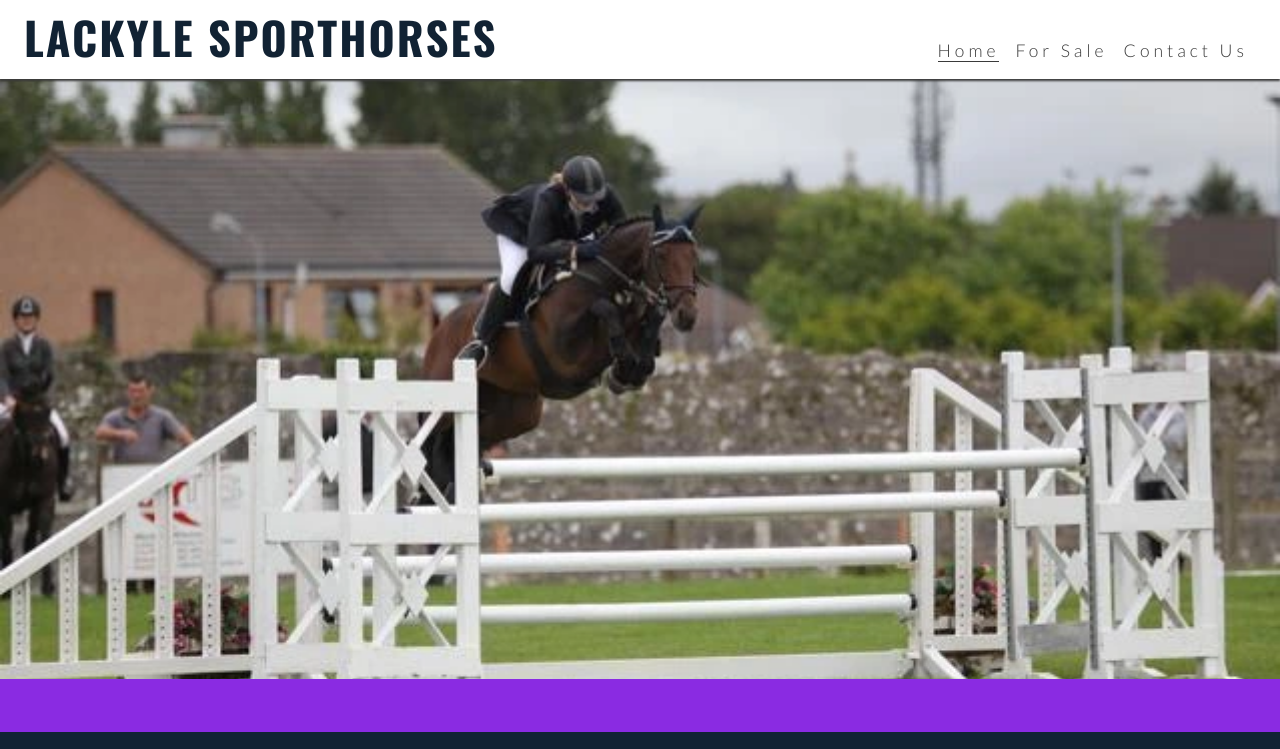
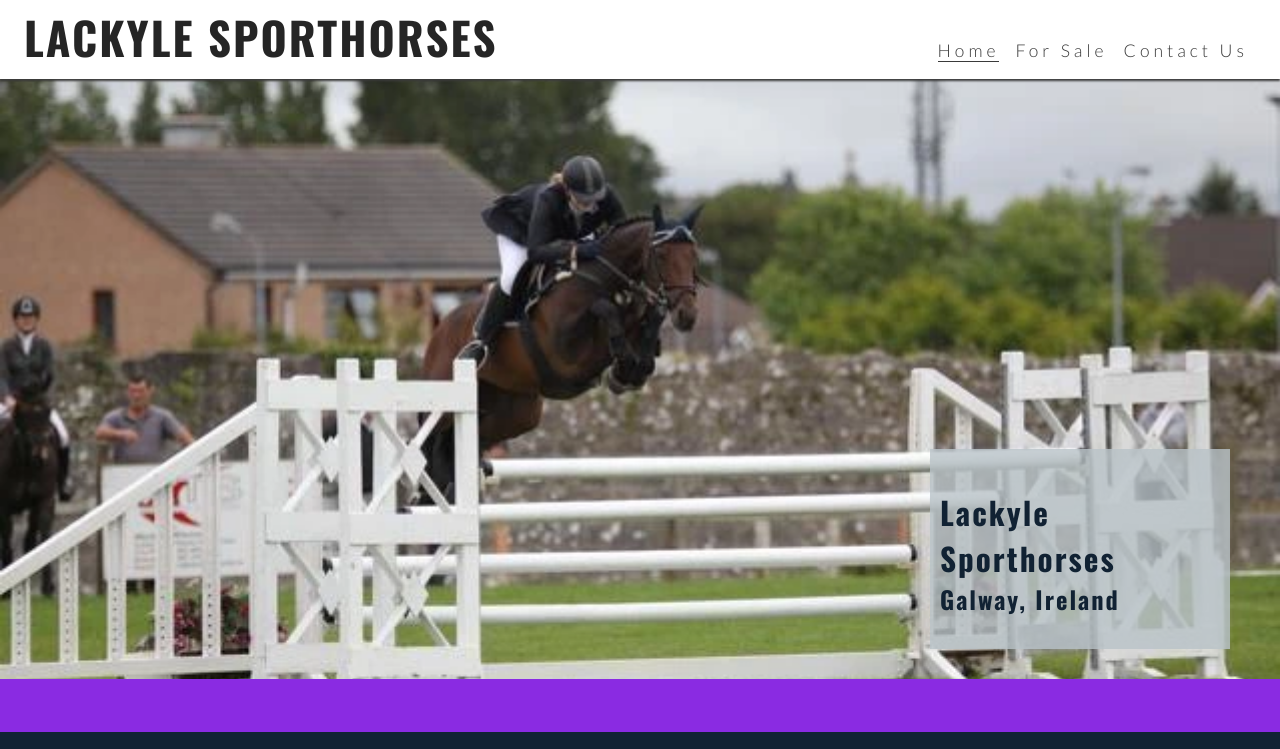
Before and after one commit to AmandaB2023/Lackyle_Sporthorses_2023_Project_1, a plain HTML site: page index.html in a window 1280 px wide. Shown: the top 749 px of the page. Drawn offline with nearby package versions, Linux system fonts and the light colour scheme.

Commit message:
Added cover text to hero image.

```diff
--- a/assets/css/style.css
+++ b/assets/css/style.css
@@ -16,6 +16,21 @@ body {
     /* Generic project styles */
     color: #3a3a3a;
     font-family: 'Lato', sans-serif;
+}
+
+h1 {
+    font-family: 'Oswald', sans-serif;
+
+    text-transform: uppercase;
+    letter-spacing: 2px;
+    color: #252525;
+}
+
+h2,
+h3 {
+    font-family: 'Oswald', sans-serif;
+    letter-spacing: 2px;
+    color: #252525;
 }
 
 /*Header*/
@@ -37,12 +52,7 @@ header a {
     color: inherit;
 }
 
-h1 {
-    font-family: 'Oswald', sans-serif;
-    text-transform: uppercase;
-    letter-spacing: 2px;
-    color: #112233;
-}
+
 
 /*This should remove the bullet points in front of the menu items and space them out*/
 #menu {
@@ -65,7 +75,7 @@ h1 {
 nav {
     position: absolute;
     background-color: #ffffff;
-    padding: 0 1 rem;
+    padding: 0 1rem;
     width: 100%;
     left: 0;
     box-shadow: 0 2px 2px #3a3a3a;
@@ -96,6 +106,35 @@ main {
     background-color: blueviolet;
     /* Add margin at the top to prevent content from being covered by the header */
     margin-top: 47px;
+}
+
+/* Hero section */
+#hero {
+    height: 600px;
+    width: 100%;
+    /*Image centered horizontally and vertically*/
+    background: url("../images/hero.webp")no-repeat center center/cover;
+    position: relative;
+}
+
+/*Text ontop on the Hero image*/
+#cover-text {
+    /* Final rgba value sets the opacity so it is semi-transparent */
+    background-color: rgba(185, 195, 200, 0.8);
+    font-size: 130%;
+    position: absolute;
+    bottom: 30px;
+    width: 80%;
+    min-height: 200px;
+    padding-top: 40px;
+    padding-left: 10px;
+
+    /*Cover text size and color*/
+}
+
+#cover-text>h2,
+#cover-text>h3 {
+    color: #112233;
 }
 
 /*Footer*/
@@ -164,12 +203,12 @@ main {
     margin-top: 79px;
 }
 
-/* Hero section */
-#hero {
-    height: 600px;
-    width: 100%;
-    background: url("../images/hero.webp")no-repeat center center/cover;
+/* Hero image */
+#cover-text {
+    width: 300px;
+    right: 50px;
 }
+
 
 /* Media Query: Large devices (laptops and desktops, 992px and up) */
 @media screen and (min-width: 992px) {
--- a/index.html
+++ b/index.html
@@ -45,7 +45,10 @@
     <!--Main-->
     <main>
         <section id="hero">
-
+            <div id="cover-text">
+                <h2>Lackyle Sporthorses</h2>
+                <h3>Galway, Ireland</h3>
+            </div>
         </section>
     </main>
 
```
